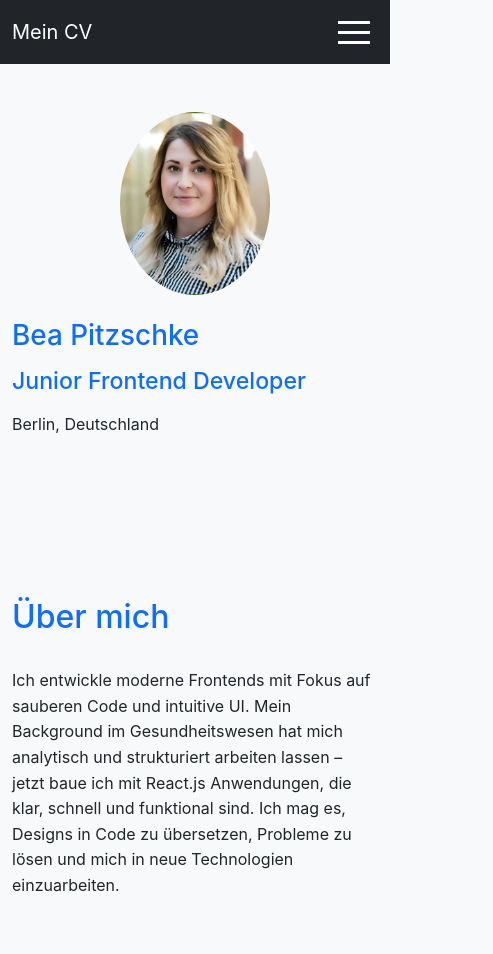
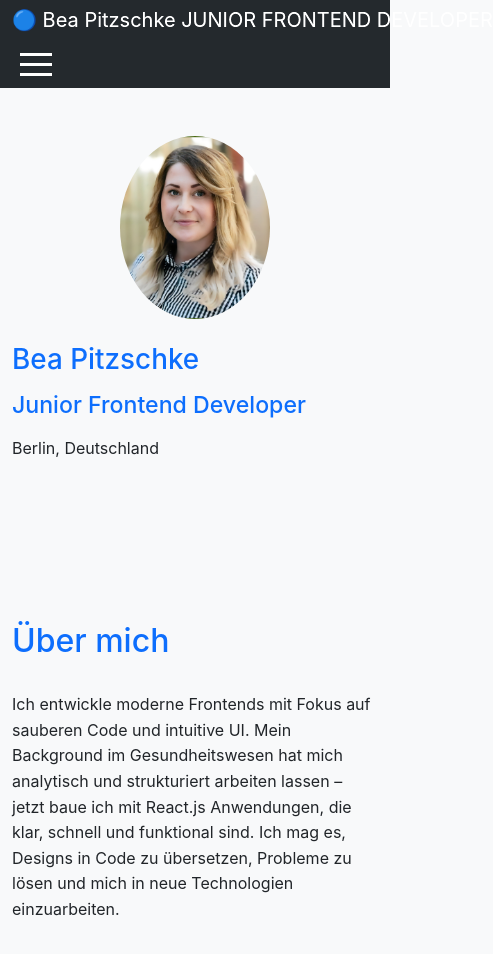
Before and after one commit to BeaCoden/my-cv, a React (Create React App) app: page / in a window 390 px wide. Shown: the top 954 px of the page, 493 px wide, since content can reach past the window. Built offline with nearby package versions, Linux system fonts and the light colour scheme.

Commit message:
Add smooth scrolling functionality and update Navbar branding; include smoothscroll-polyfill and adjust styles

```diff
--- a/package.json
+++ b/package.json
@@ -13,6 +13,7 @@
     "react-bootstrap": "^2.10.9",
     "react-dom": "^19.0.0",
     "react-scripts": "5.0.1",
+    "smoothscroll-polyfill": "^0.4.4",
     "web-vitals": "^2.1.4"
   },
   "scripts": {
--- a/src/App.css
+++ b/src/App.css
@@ -1,3 +1,7 @@
+html {
+  scroll-behavior: smooth;
+}
+
 body {
   margin: 0;
   background-color: #f8f9fa;
@@ -19,6 +23,7 @@ p {
 
 .navbar {
   margin-bottom: 0;
+  padding: 0;
   background-color: #0d6efd;
 }
 
@@ -99,7 +104,6 @@ footer {
   .container {
     max-width: 720px;
   }
-
 }
 
 @media screen and (min-width: 992px) {
@@ -117,3 +121,10 @@ footer {
     display: none;
   }
 }
+
+@media (max-width: 991.98px) {
+  .navbar-closed {
+    filter: brightness(1.1);
+    transition: filter 0.3s ease;
+  }
+}
--- a/src/components/Navbar.jsx
+++ b/src/components/Navbar.jsx
@@ -8,11 +8,13 @@ const Navigation = () => {
 
   return (
     <Navbar
+      className={!isOpen ? "navbar-closed" : ""}
+      sticky="top"
       bg="dark"
       variant="dark"
       expand="lg">
       <Container>
-        <Navbar.Brand href="#home">Mein CV</Navbar.Brand>
+        <Navbar.Brand href="#home">🔵 Bea Pitzschke JUNIOR FRONTEND DEVELOPER</Navbar.Brand>
         <div className="custom-toggle">
           <Hamburger
             toggled={isOpen}
--- a/src/index.js
+++ b/src/index.js
@@ -3,6 +3,10 @@ import ReactDOM from "react-dom/client";
 import "./index.css";
 import App from "./App";
 import "bootstrap/dist/css/bootstrap.min.css";
+import smoothscroll from "smoothscroll-polyfill";
+
+// Kick off the polyfill!
+smoothscroll.polyfill();
 
 const root = ReactDOM.createRoot(document.getElementById("root"));
 root.render(
```
Also changed, not shown: 2 other files (tests, documents, lock files or other folders).
